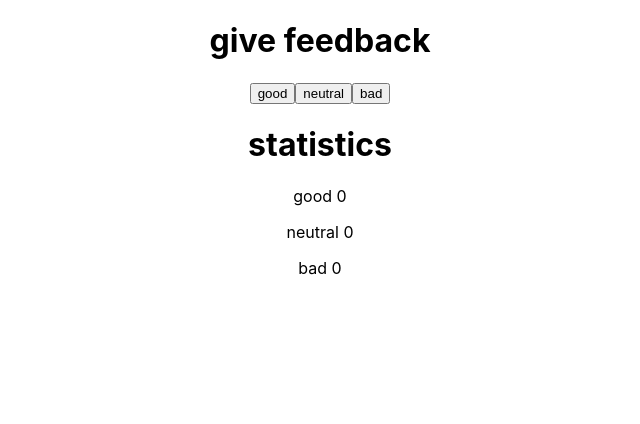
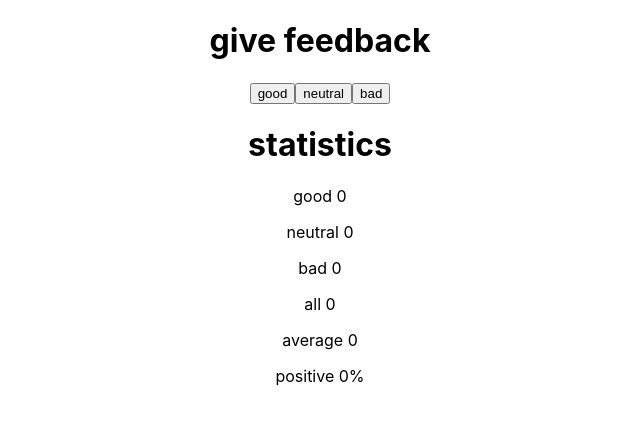
Before and after one commit to PaxAuz15/miduBootcamp, a React (Create React App) app in the folder part1/unicafe/: page / in a window 1280 px wide. Shown: the top 424 px of the page, without its empty margins (320-960 px from the left). Built offline with nearby package versions, Linux system fonts and the light colour scheme.

Commit message:
1.7: unicafe step2

```diff
--- a/part1/unicafe/src/App.js
+++ b/part1/unicafe/src/App.js
@@ -50,6 +50,11 @@ const App = () => {
     })
   }
 
+  //Calculations
+  const all = counter.good + counter.bad + counter.neutral
+  const average = (counter.good - counter.bad) / all
+  const positive = `${counter.good / all}%`
+
   return (
     <div className="App">
       <Title  text="give feedback"/>
@@ -60,6 +65,18 @@ const App = () => {
       <DataRepresent option="good" counterValue={counter.good}/>
       <DataRepresent option="neutral" counterValue={counter.neutral}/>
       <DataRepresent option="bad" counterValue={counter.bad}/>
+      <DataRepresent option="all" counterValue={all} />
+      {
+        all === 0 ?
+        <>
+          <DataRepresent option="average" counterValue={0} />
+          <DataRepresent option="positive" counterValue="0%" />
+        </> :
+        <>
+          <DataRepresent option="average" counterValue={average} />
+          <DataRepresent option="positive" counterValue={positive} />
+        </>
+      }
     </div>
   );
 }
```
